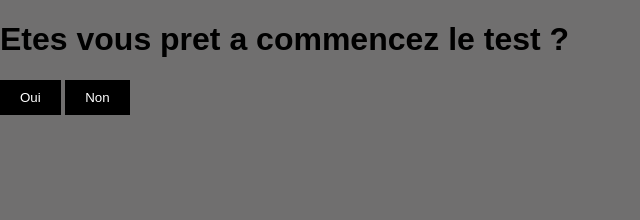
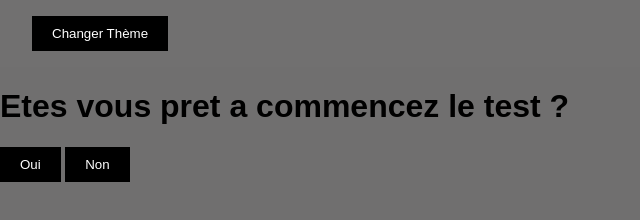
Before and after one commit to Sata6938/examenweb-sujet-3, a plain HTML site: page niveau2.html in a window 1280 px wide. Shown: the whole page, without its empty margins (0-640 px from the left). Drawn offline with Linux system fonts and the light colour scheme.

Commit message:
FINIWWWWWWWWWWWWWWWWWWWWWWWWWWWWWWWWWWWWWWWWWWWWWWWWWWWWWWWWWWWWWWWWWWWWWW

```diff
--- a/niveau2.html
+++ b/niveau2.html
@@ -6,6 +6,9 @@
     <title>Document</title>
     <link rel="stylesheet" href="style.css">
 </head>
+<header>
+    <button id="bouton50">Changer Thème</button>
+</header>
 <body>
     <h1 id="titre-principal">Etes vous pret a commencez le test ?</h1>
 <button id="bouton30">Oui</button>
```
Also changed, not shown: niveau3.html (+3 -0 lines), script.js (+3 -53 lines), style.css (line endings or trailing spaces).
